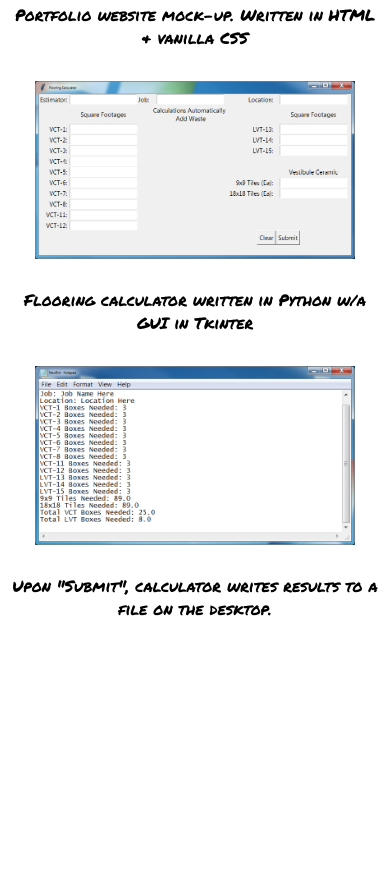
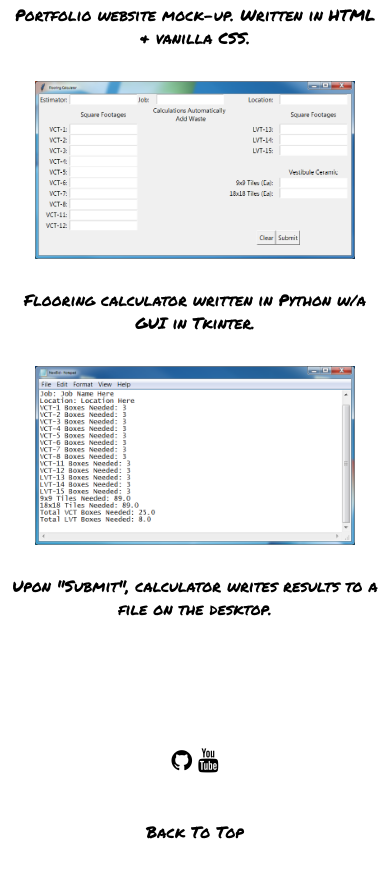
Before and after one commit to CaleMyrick/test-portfolio, a plain HTML site: page index.html in a window 390 px wide. Shown: the part 499-1378 px from the top of the page. Before the commit the page ends 1159 px from the top, so only its background shows below. Drawn offline with Linux system fonts and the light colour scheme.

Commit message:
Mobile Site Complete
Added github/youtube links, styled existing links, added links to photos on page.

```diff
--- a/css/styles.css
+++ b/css/styles.css
@@ -163,6 +163,41 @@ input[type=email] {
 
 /* Footer Style */
 
+/* Styling Font-Awesome Icons*/
+
+.fa-github,
+.fa-youtube{
+  font-size: 24px;
+  padding:4em 0 2em 0;
+  text-decoration: none;
+  text-decoration-style: none;
+  color:black;
+}
+
+.fa-github a:hover{
+  color:blue;
+}
+
+.fa-youtube a:hover{
+  color:blue;
+}
+
+.fa-github a:visited{
+  color:black;
+}
+
+.fa-youtube a:visited{
+  color:black;
+}
+#bTT a{
+  text-decoration: none;
+  color:black;
+}
+
+#bTT a:hover{
+  color:blue;
+}
+
 #footer{
   position: absolute;
   width:100%;
--- a/index.html
+++ b/index.html
@@ -3,6 +3,7 @@
   <head>
     <meta charset="utf-8">
     <meta name="viewport" content="width=device-width, initial-scale=1.0">
+    <link rel="stylesheet" href="https://cdnjs.cloudflare.com/ajax/libs/font-awesome/4.7.0/css/font-awesome.min.css">
     <link href="https://fonts.googleapis.com/css?family=Permanent+Marker&display=swap" rel="stylesheet">
     <link rel="stylesheet" href="css/styles.css">
     <title>Test Site</title>
@@ -25,15 +26,14 @@
       <div class="image-wrapper">
         <a href="https://github.com/CaleMyrick/techdegree-project-2" target="_blank">
           <img src="images/portfolio-example.png" class="port-img" alt="Portfolio Website Example"></a>
-        <p id="imgText">Portfolio website mock-up. Written in HTML & vanilla CSS</p>
+        <p id="imgText">Portfolio website mock-up. Written in HTML & vanilla CSS.</p>
 
         <a href="https://github.com/CaleMyrick/construction_calculator" target="_blank">
           <img src="images/cc1.png" class="calc-img" alt="Construction Calculator Screenshot"></a>
-        <p id="imgText">Flooring calculator written in Python w/a GUI in Tkinter</p>
+        <p id="imgText">Flooring calculator written in Python w/a GUI in Tkinter.</p>
         <a href="https://github.com/CaleMyrick/construction_calculator" target="_blank">
         <img src="images/cc2.png" class="calc-img" alt="Construction Calculator Screenshot"></a>
         <p id="imgText">Upon "Submit", calculator writes results to a file on the desktop.</p>
-
       </div>
 
 
@@ -53,6 +53,10 @@
   <!--
   <footer id="footer">
   -->
+  <footer>
 
+    <a href="https://github.com/calemyrick" target="_blank"><i class="fa fa-github"></a></i>
+    <a href="https://youtube.com" target="_blank"><i class="fa fa-youtube"></i>
+    <p id="bTT"><a href="#">Back To Top</a></p>
   </footer>
 </html>
```
Also changed, not shown: contact.html (+1 -1 lines).
